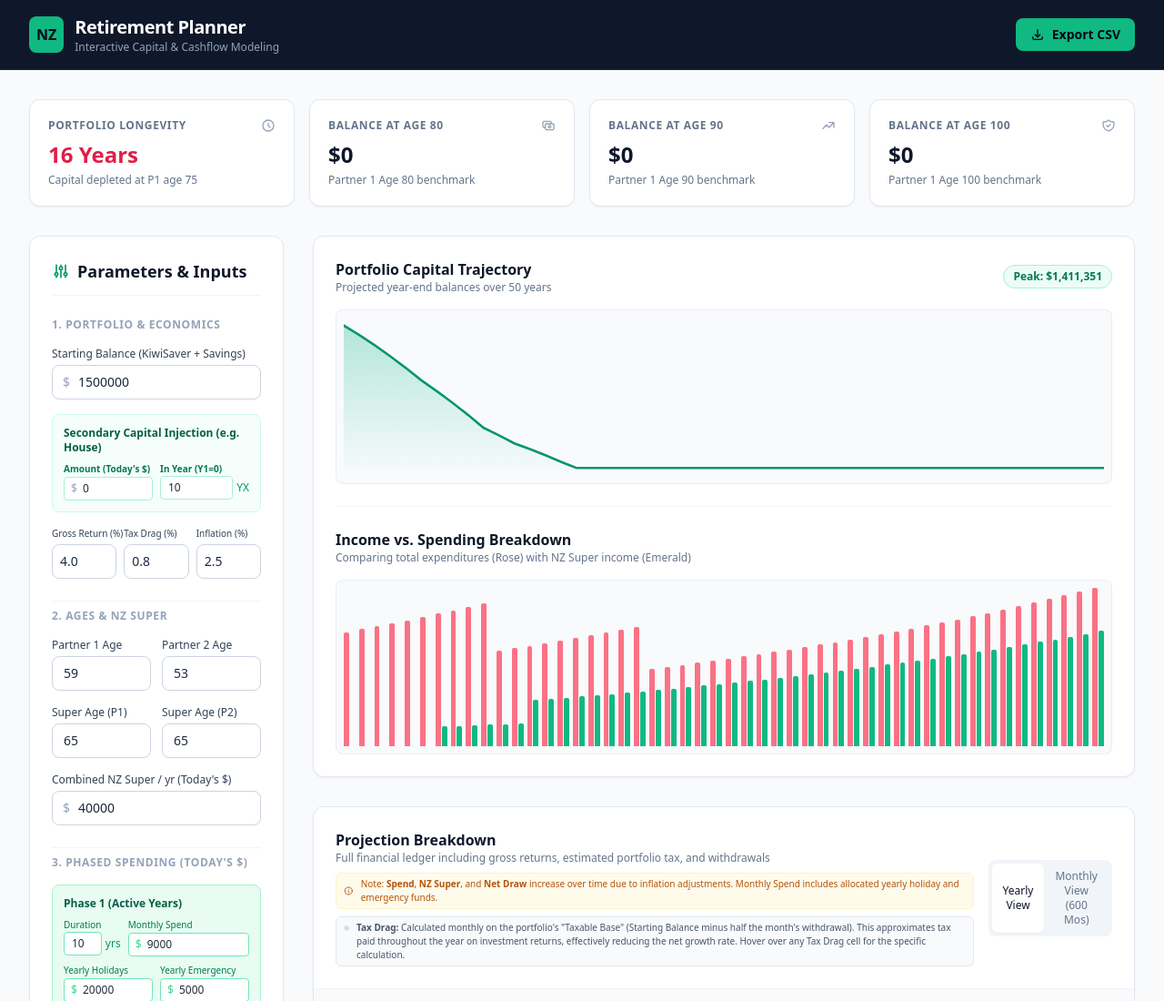
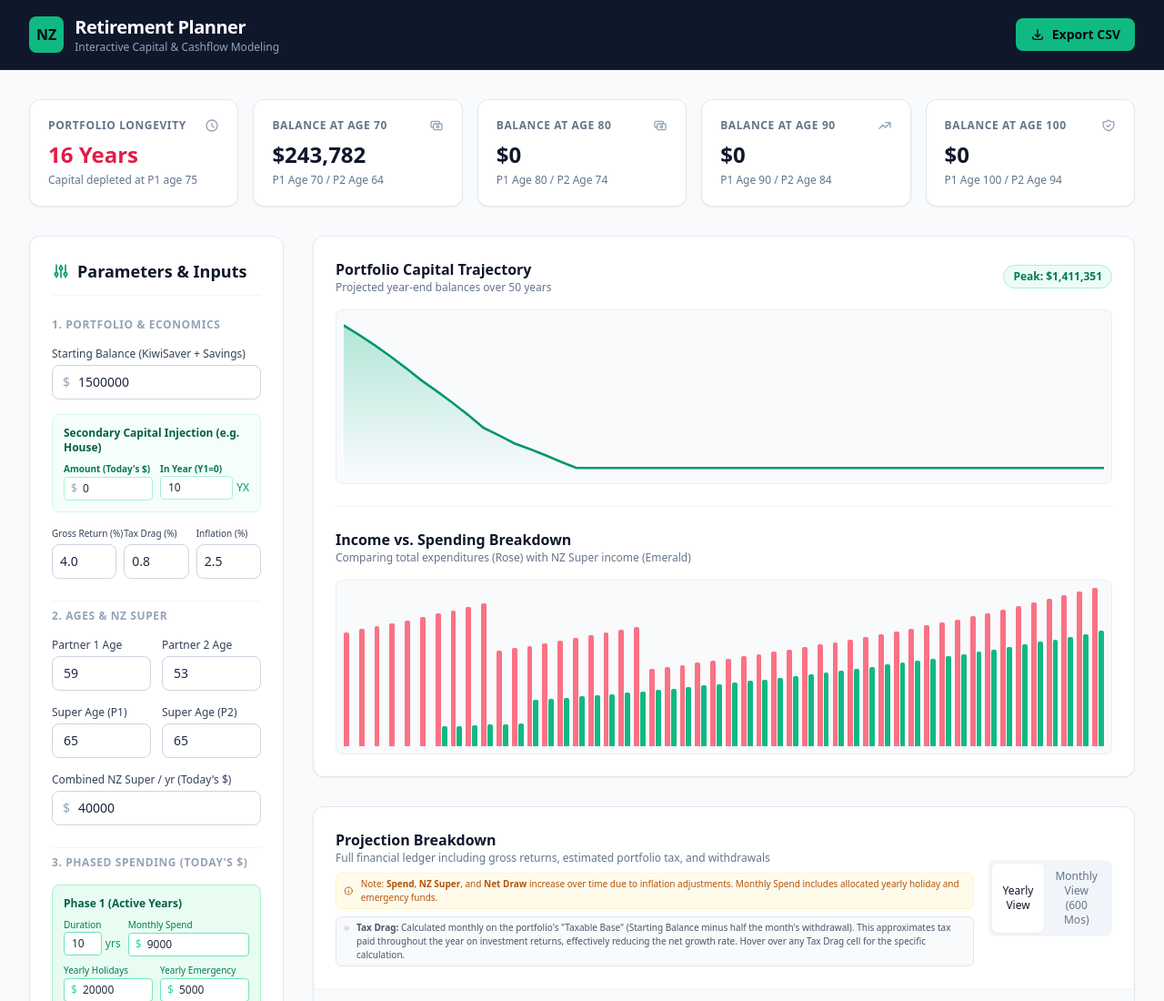
Before and after one commit to sutts/retirement-planning, a website: page index.html in a window 1280 px wide. Shown: the top 1100 px of the page at 91% size. Drawn offline with nearby package versions, Linux system fonts and the light colour scheme.

Commit message:
Show age 70

```diff
--- a/index.html
+++ b/index.html
@@ -33,7 +33,7 @@
 
 <main class="max-w-[1440px] mx-auto px-4 py-8 sm:px-6 lg:px-8 space-y-8">
 
-  <section class="grid grid-cols-1 sm:grid-cols-2 lg:grid-cols-4 gap-4" id="summaryCards">
+  <section class="grid grid-cols-1 sm:grid-cols-2 lg:grid-cols-5 gap-4" id="summaryCards">
     <div class="bg-white p-5 rounded-xl border border-slate-200 shadow-sm">
       <div class="flex items-center justify-between text-slate-500 text-xs font-semibold uppercase tracking-wider mb-2">
         <span>Portfolio Longevity</span>
@@ -45,11 +45,20 @@
 
     <div class="bg-white p-5 rounded-xl border border-slate-200 shadow-sm">
       <div class="flex items-center justify-between text-slate-500 text-xs font-semibold uppercase tracking-wider mb-2">
+        <span>Balance at Age 70</span>
+        <svg class="w-4 h-4 text-slate-400" fill="none" stroke="currentColor" viewBox="0 0 24 24"><path stroke-linecap="round" stroke-linejoin="round" stroke-width="2" d="M17 9V7a2 2 0 00-2-2H5a2 2 0 00-2 2v6a2 2 0 002 2h2m2 4h10a2 2 0 002-2v-6a2 2 0 00-2-2H9a2 2 0 00-2 2v6a2 2 0 002 2zm7-5a2 2 0 11-4 0 2 2 0 014 0z"></path></svg>
+      </div>
+      <div id="statAge70" class="text-2xl font-bold text-slate-900">$0</div>
+      <p id="statAge70Sub" class="text-xs text-slate-500 mt-1">P1 Age 70 / P2 Age --</p>
+    </div>
+
+    <div class="bg-white p-5 rounded-xl border border-slate-200 shadow-sm">
+      <div class="flex items-center justify-between text-slate-500 text-xs font-semibold uppercase tracking-wider mb-2">
         <span>Balance at Age 80</span>
         <svg class="w-4 h-4 text-slate-400" fill="none" stroke="currentColor" viewBox="0 0 24 24"><path stroke-linecap="round" stroke-linejoin="round" stroke-width="2" d="M17 9V7a2 2 0 00-2-2H5a2 2 0 00-2 2v6a2 2 0 002 2h2m2 4h10a2 2 0 002-2v-6a2 2 0 00-2-2H9a2 2 0 00-2 2v6a2 2 0 002 2zm7-5a2 2 0 11-4 0 2 2 0 014 0z"></path></svg>
       </div>
       <div id="statAge80" class="text-2xl font-bold text-slate-900">$0</div>
-      <p class="text-xs text-slate-500 mt-1">Partner 1 Age 80 benchmark</p>
+      <p id="statAge80Sub" class="text-xs text-slate-500 mt-1">P1 Age 80 / P2 Age --</p>
     </div>
 
     <div class="bg-white p-5 rounded-xl border border-slate-200 shadow-sm">
@@ -58,7 +67,7 @@
         <svg class="w-4 h-4 text-slate-400" fill="none" stroke="currentColor" viewBox="0 0 24 24"><path stroke-linecap="round" stroke-linejoin="round" stroke-width="2" d="M13 7h8m0 0v8m0-8l-8 8-4-4-6 6"></path></svg>
       </div>
       <div id="statAge90" class="text-2xl font-bold text-slate-900">$0</div>
-      <p class="text-xs text-slate-500 mt-1">Partner 1 Age 90 benchmark</p>
+      <p id="statAge90Sub" class="text-xs text-slate-500 mt-1">P1 Age 90 / P2 Age --</p>
     </div>
 
     <div class="bg-white p-5 rounded-xl border border-slate-200 shadow-sm">
@@ -67,7 +76,7 @@
         <svg class="w-4 h-4 text-slate-400" fill="none" stroke="currentColor" viewBox="0 0 24 24"><path stroke-linecap="round" stroke-linejoin="round" stroke-width="2" d="M9 12l2 2 4-4m5.618-4.016A11.955 11.955 0 0112 2.944a11.955 11.955 0 01-8.618 3.04A12.02 12.02 0 003 9c0 5.591 3.824 10.29 9 11.622 5.176-1.332 9-6.03 9-11.622 0-1.042-.133-2.052-.382-3.016z"></path></svg>
       </div>
       <div id="statAge100" class="text-2xl font-bold text-slate-900">$0</div>
-      <p class="text-xs text-slate-500 mt-1">Partner 1 Age 100 benchmark</p>
+      <p id="statAge100Sub" class="text-xs text-slate-500 mt-1">P1 Age 100 / P2 Age --</p>
     </div>
   </section>
 
@@ -449,14 +458,22 @@
       longevitySub.textContent = `Capital depleted at P1 age ${p.ageP1 + yearsDepleted}`;
     }
 
-    const findAgeBalance = (targetAge) => {
-      const row = yearlyData.find(d => d.ageP1 === targetAge);
-      return row ? fmt.format(row.endCap + row.injection) : 'N/A';
+    const findAgeBalanceRow = (targetAge) => {
+      return yearlyData.find(d => d.ageP1 === targetAge);
     };
 
-    document.getElementById('statAge80').textContent = findAgeBalance(80);
-    document.getElementById('statAge90').textContent = findAgeBalance(90);
-    document.getElementById('statAge100').textContent = findAgeBalance(100);
+    const updateBench = (age) => {
+      const row = findAgeBalanceRow(age);
+      const valEl = document.getElementById(`statAge${age}`);
+      const subEl = document.getElementById(`statAge${age}Sub`);
+      if (valEl) valEl.textContent = row ? fmt.format(row.endCap + row.injection) : 'N/A';
+      if (subEl) subEl.textContent = row ? `P1 Age ${age} / P2 Age ${row.ageP2}` : `P1 Age ${age} benchmark`;
+    };
+
+    updateBench(70);
+    updateBench(80);
+    updateBench(90);
+    updateBench(100);
 
     renderTable();
     renderNativeCharts(yearlyData);
```
